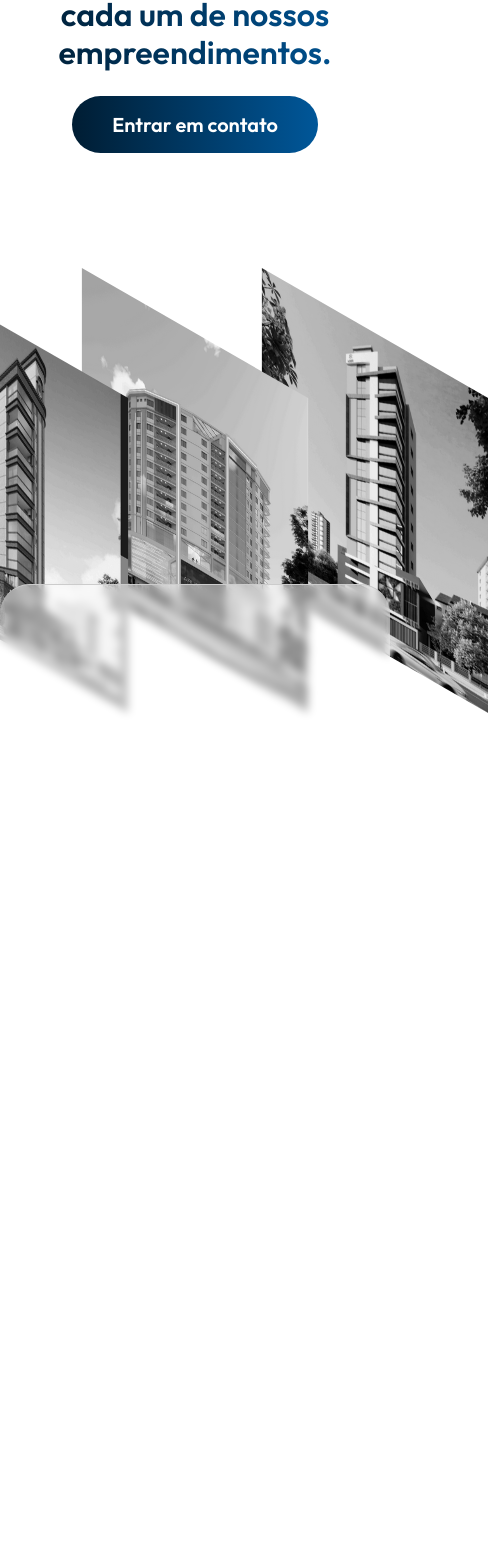
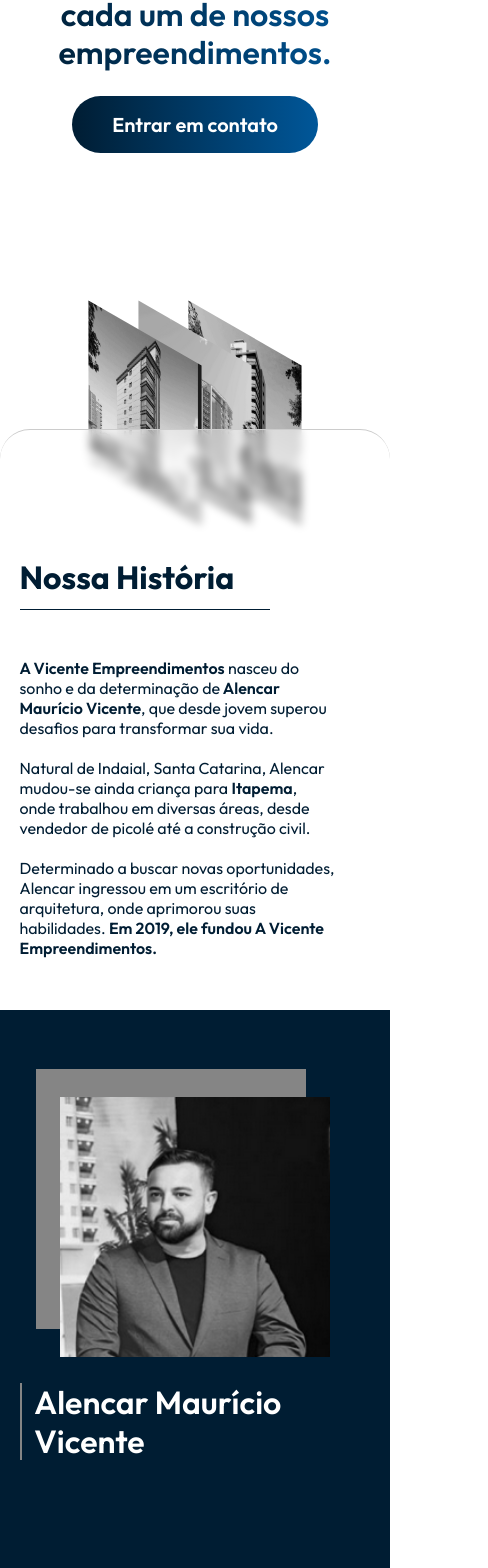
Before and after one commit to iblamedio/vicente-inst, a React (Vite) app: page / in a window 390 px wide. Shown: the part 262-1830 px from the top of the page, 488 px wide, since content can reach past the window. Before the commit the page ends 1347 px from the top, so only its background shows below. Built offline with nearby package versions, Linux system fonts and the light colour scheme.

Commit message:
created second section

```diff
--- a/src/App.css
+++ b/src/App.css
@@ -7,6 +7,8 @@
 body {
   margin: 0;
   font-family: 'Outfit';
+  overflow-x: hidden;
+  max-width: 100%;
 }
 
 section {
@@ -104,4 +106,82 @@
   border-top:1px solid hsl(0, 0%, 80%);
   background: rgba(255, 255, 255, 0.5);
   backdrop-filter: blur(.25rem);
+  display:flex;
+  padding:11.25rem 0;
+  flex-wrap: wrap;
 }
+
+section.second div.text-container, section.second div.photo-container  {
+  flex:1;
+  height:100%;
+  min-width:500px;
+}
+
+section.second .photo-container {
+  background-color:var(--blue);
+}
+
+section.second .text-container {
+  color:var(--blue);
+  display:flex;
+  justify-content:center;
+}
+
+section.second .text-container .text-content {
+  display:flex;
+  flex-direction:column;
+  justify-content:center;
+  width:80%;
+  gap:2rem;
+}
+
+section.second .text-container h1 {
+  margin:0;
+  line-height:2em;
+  width:60%;
+  min-width: 250px;
+  border-bottom:solid 1px var(--blue);
+  font-size:2rem;
+  max-width:300px;
+}
+
+section.second .text-container p {
+  font-size:1.125rem;
+  width:90%;
+  max-width:40ch;
+}
+
+section.second .text-container p span {
+  font-weight:600;
+}
+
+section.second .photo-container {
+  display:flex;
+  align-items:center;
+  justify-content:center;
+  padding:2rem 0;
+}
+
+section.second .photo-container .photo-content {
+  width:80%;
+  display:flex;
+  justify-content:space-between;
+  align-items:end;
+  color:#fff;
+  flex-wrap:wrap;
+}
+
+section.second .photo-container .photo-content h1 {
+  border-left:2px solid hsl(0, 0%, 52%);
+  padding-left:.8rem;
+  line-height:1.2em;
+  font-size:2rem;
+  font-weight:600;
+  width:300px;
+}
+
+section.second img {
+  width:350px;
+  height:340px;
+  box-shadow:-24px -1.75rem 0px hsl(0, 0%, 52%);
+}
--- a/src/App.tsx
+++ b/src/App.tsx
@@ -1,9 +1,11 @@
-import './App.css'
+import './App.css';
+import './mobile.css';
 
 import Header from './components/Header';
 import mariaDolores from './assets/mariadolores.png';
 import aruna from './assets/aruna.png';
 import vicente from './assets/vicente.png';
+import alencar from './assets/alencar.png';
 
 function App() {
 
@@ -23,7 +25,28 @@
       </section>
 
       <section className="second">
+        <div className="text-container">
+          <div className="text-content">
+            <h1>Nossa História</h1>
+            <p>
+              <span>A Vicente Empreendimentos</span> nasceu do sonho e da determinação de
+              <span> Alencar Maurício Vicente</span>, que desde jovem superou desafios para
+              transformar sua vida.<br/><br/> Natural de Indaial, Santa Catarina, Alencar
+              mudou-se ainda criança para <span>Itapema</span>, onde trabalhou em diversas
+              áreas, desde vendedor de picolé até a construção civil.<br/><br/> Determinado
+              a buscar novas oportunidades, Alencar ingressou em um escritório de
+              arquitetura, onde aprimorou suas habilidades. <span>Em 2019, ele fundou
+              A Vicente Empreendimentos.</span>
+            </p>
+          </div>
+        </div>
 
+        <div className="photo-container">
+          <div className="photo-content">
+            <img src={alencar} alt="Alencar Vicente" />
+            <h1>Alencar Maurício Vicente</h1>
+          </div>
+        </div>
       </section>
     </>
   )
--- /dev/null
+++ b/src/mobile.css
@@ -0,0 +1,51 @@
+@media (max-width:1000px) {
+    section.second .text-container .text-content {
+        width:90%;
+    }
+    section.second .photo-container .photo-content {
+        width:90%;
+    }
+}
+
+@media (max-width:750px) {
+    section.second img {
+        margin:auto;
+    }
+}
+
+@media (max-width:600px) {
+    section.first img {
+      width:180px;
+      height:220px;
+    }
+}
+
+@media (max-width:500px) {
+    section.second div.text-container, section.second div.photo-container {
+        min-width: 250px !important;
+    }
+}
+
+@media (max-width:400px) {
+    section.first img {
+        width:130px;
+        height:160px;
+    }
+    section.second .text-container p {
+        font-size:1rem;
+    }
+    section.second img {
+        width:270px;
+        height:260px;
+    }
+    section.second {
+        padding-top:5rem;
+    }
+}
+
+@media (max-width:300px) {
+    section.second .text-container h1 {
+        font-size:1.25rem;
+        min-width:0;
+    }
+}
```
Also changed, not shown: src/assets/alencar.png (added).
